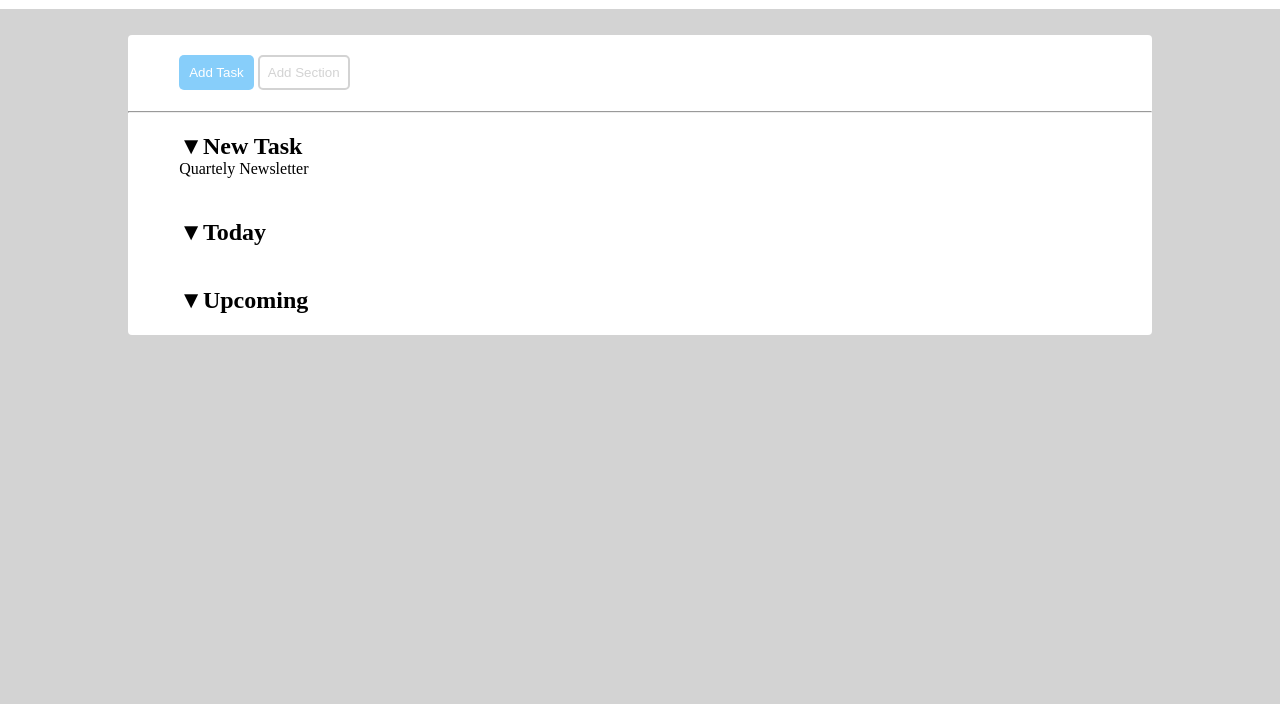
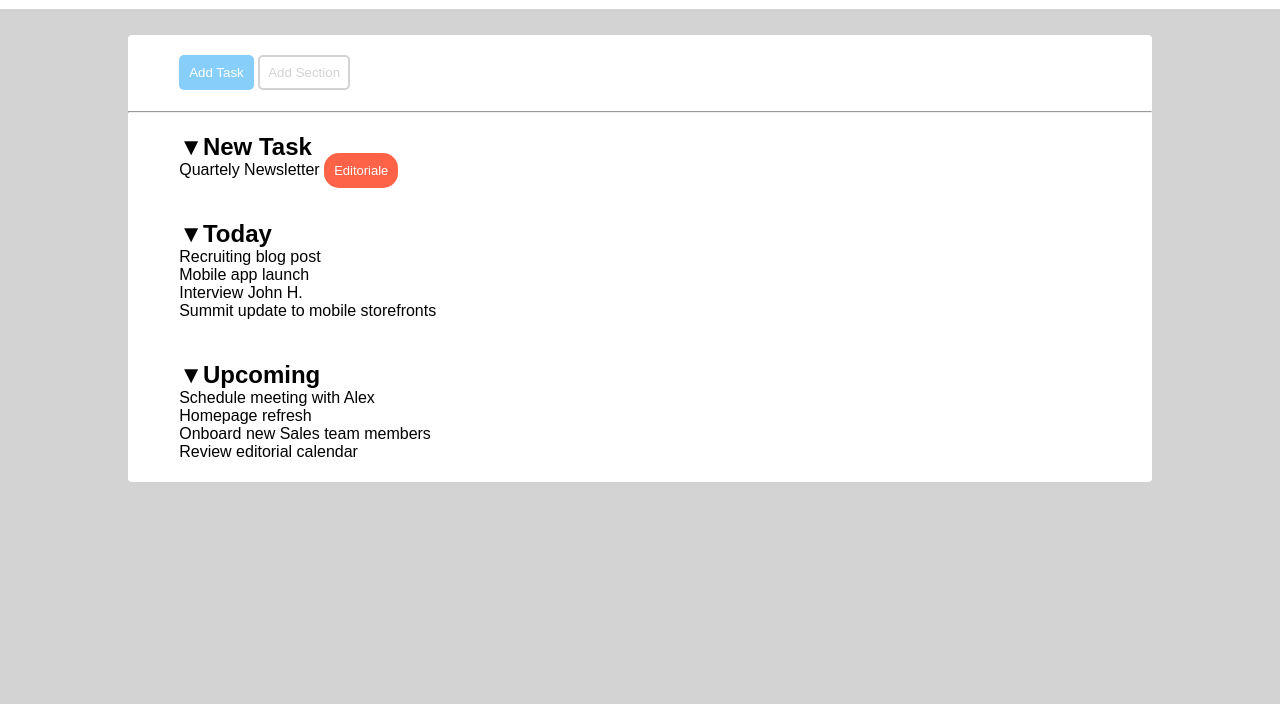
Before and after one commit to ElperdonXV/html-css-toboolist, a plain HTML site: page index.html in a window 1280 px wide. Shown: the part 96-800 px from the top of the page. Drawn offline with Linux system fonts and the light colour scheme.

Commit message:
categorie

```diff
--- a/css/style.css
+++ b/css/style.css
@@ -11,6 +11,7 @@ html{
 
 body{
     background-color:lightgrey;
+    font-family: Arial, Helvetica, sans-serif;
 }
 
 header{
@@ -21,7 +22,6 @@ header{
 
 header h1{
     display: inline-block;
-    font-family: Arial, Helvetica, sans-serif;
     line-height: 20%;
     vertical-align: middle;
 }
@@ -72,3 +72,13 @@ ol{
     padding-top: 2%;
     padding-bottom: 2%;
 }
+
+a{
+    padding: 10px;
+    background-color: tomato;
+    border-radius: 15px;
+    font-size: small;
+    text-decoration: none;
+    color: white;
+    content: "Editorial";
+}
--- a/index.html
+++ b/index.html
@@ -25,21 +25,23 @@
             <hr>
             <ol>
                 <h2>&#9660;New Task</h2>
-                <li>Quartely Newsletter</li>
+                <li>Quartely Newsletter
+                    <a href="#editoriale" class="editoriale">Editoriale</a>
+                </li>
             </ol>
             <ol>
                 <h2>&#9660;Today</h2>
-                <li></li>
-                <li></li>
-                <li></li>
-                <li></li>
+                <li>Recruiting blog post</li>
+                <li>Mobile app launch</li>
+                <li>Interview John H.</li>
+                <li>Summit update to mobile storefronts</li>
             </ol>
             <ol>
                 <h2>&#9660;Upcoming</h2>
-                <li></li>
-                <li></li>
-                <li></li>
-                <li></li>
+                <li>Schedule meeting with Alex</li>
+                <li>Homepage refresh</li>
+                <li>Onboard new Sales team members</li>
+                <li>Review editorial calendar</li>
             </ol>
 
     </main>
```
